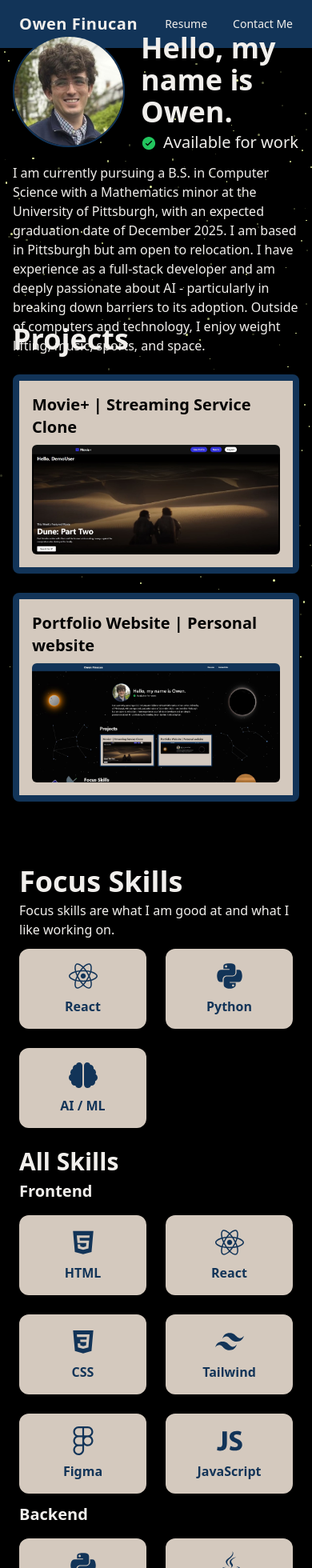
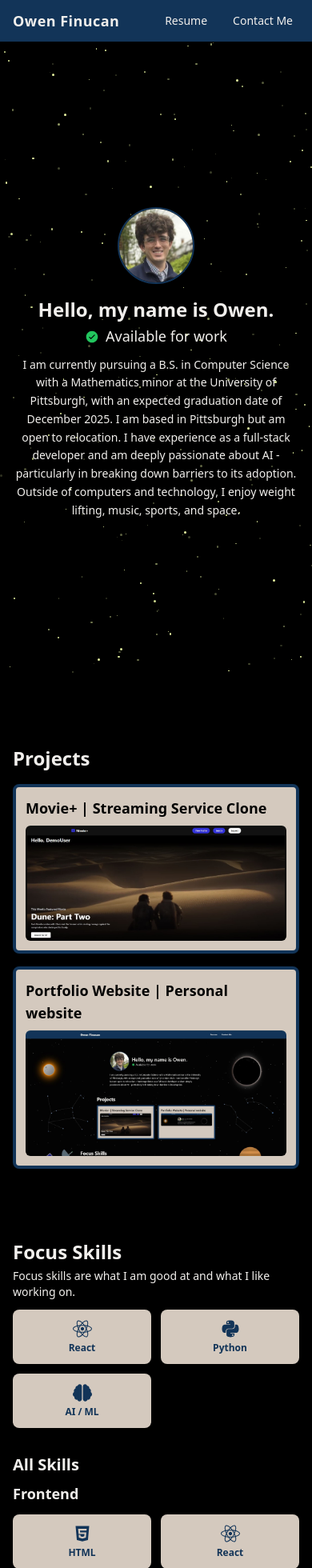
Before and after one commit to ofinucan7/PortfolioSite, a React (Create React App) app in the folder portfolio-website/: page / in a window 390 px wide. Shown: the top 1960 px of the page at 80% size. Built offline with nearby package versions, Linux system fonts and the light colour scheme.

Commit message:
rescaling components

```diff
--- a/portfolio-website/public/index.html
+++ b/portfolio-website/public/index.html
@@ -24,7 +24,7 @@
       work correctly both with client-side routing and a non-root public URL.
       Learn how to configure a non-root public URL by running `npm run build`.
     -->
-    <title>React App</title>
+    <title>Owen Finucan - Portfolio </title>
   </head>
   <body>
     <noscript>You need to enable JavaScript to run this app.</noscript>
--- a/portfolio-website/src/components/Hero.jsx
+++ b/portfolio-website/src/components/Hero.jsx
@@ -3,26 +3,35 @@ import { IoIosCheckmarkCircle } from "react-icons/io";
 
 const Hero = () => {
   return (
-    <div className={`flex justify-center items-center min-h-screen px-4 -mt-[240px] text-[#F1EFEC]`}>
-      <div className="flex flex-col items-start max-w-2xl w-full space-y-4">
+    <div className={`flex justify-center items-center min-h-screen px-4 sm:px-6 -mt-8 sm:-mt-16 lg:-mt-48 xl:-mt-60 text-[#F1EFEC]`}>
+      <div className="flex flex-col items-start max-w-2xl w-full space-y-4 sm:space-y-6">
 
         {/* picture + greeting */}
-        <div className="flex items-center space-x-5">
-          <img src="/imgs/face.jpg" alt="ProfilePicture" className="w-[140px] h-[140px] rounded-full border-2 border-[#123458] object-cover"/>
+        <div className="flex flex-col sm:flex-row items-center sm:items-center space-y-4 sm:space-y-0 sm:space-x-5 w-full">
+          <img
+            src="/imgs/face.jpg"
+            alt="ProfilePicture"
+            className="w-24 h-24 sm:w-32 sm:h-32 lg:w-[140px] lg:h-[140px] rounded-full border-2 border-[#123458] object-cover flex-shrink-0"
+          />
 
-          <div className="flex flex-col justify-center">
-            <h1 className="text-4xl font-semibold pb-2"> Hello, my name is Owen. </h1>
-            <p className="text-xl font-light flex items-center gap-2 leading-none"> <IoIosCheckmarkCircle className="text-green-500 size-5 translate-y-[1px]" /> Available for work </p>
+          <div className="flex flex-col justify-center text-center sm:text-left">
+            <h1 className="text-2xl sm:text-3xl lg:text-4xl font-semibold pb-2"> Hello, my name is Owen. </h1>
+            <p className="text-lg sm:text-xl font-light flex items-center justify-center sm:justify-start gap-2 leading-none">
+              <IoIosCheckmarkCircle className="text-green-500 text-lg sm:text-xl lg:size-5 translate-y-[1px]" />
+              Available for work
+            </p>
           </div>
         </div>
 
         {/* who i am */}
-        <div>
-            <p> I am currently pursuing a B.S. in Computer Science with a Mathematics minor at the University of Pittsburgh,
-                with an expected graduation date of December 2025. I am based in Pittsburgh but am open to relocation. I have
-                experience as a full-stack developer and am deeply passionate about AI - particularly
-                in breaking down barriers to its adoption. Outside of computers and technology, I enjoy weight lifting, music,
-                sports, and space. </p>
+        <div className="text-center sm:text-left">
+            <p className="text-sm sm:text-base lg:text-lg leading-relaxed">
+              I am currently pursuing a B.S. in Computer Science with a Mathematics minor at the University of Pittsburgh,
+              with an expected graduation date of December 2025. I am based in Pittsburgh but am open to relocation. I have
+              experience as a full-stack developer and am deeply passionate about AI - particularly
+              in breaking down barriers to its adoption. Outside of computers and technology, I enjoy weight lifting, music,
+              sports, and space.
+            </p>
         </div>
 
       </div>
--- a/portfolio-website/src/components/Nav.jsx
+++ b/portfolio-website/src/components/Nav.jsx
@@ -31,64 +31,62 @@ const Navbar = () => {
   }
 
   return (
-    <div className="w-full bg-[#123458] text-[#F1EFEC] shadow-md z-10">
-      <div className="max-w-6xl mx-auto px-6 py-4 flex justify-between items-center">
+    <div className="w-full bg-[#123458] text-[#F1EFEC] shadow-md z-10 mb-3">
+      <div className="max-w-6xl mx-auto px-4 sm:px-6 py-3 sm:py-4 flex justify-between items-center">
 
-        {/* Left - Name/Logo */}
-        <a href="/" className="text-xl font-extrabold tracking-wide hover:text-[#D4C9BE] transition-colors"> Owen Finucan </a>
+        {/* Left - Name */}
+        <a href="/" className="text-lg sm:text-xl font-extrabold tracking-wide hover:text-[#D4C9BE] transition-colors"> Owen Finucan </a>
 
         {/* Right - Navigation Links */}
-        <div className="flex space-x-8 text-sm font-medium">
-          <button className="hover:text-[#D4C9BE] transition-colors" onClick={() => setShowResume(true)}> Resume </button>
-          <button className="hover:text-[#D4C9BE] transition-colors" onClick={() => setShowContactMe(true)}> Contact Me </button>
+        <div className="flex space-x-4 sm:space-x-8 text-sm font-medium">
+          <button className="hover:text-[#D4C9BE] transition-colors px-2 py-1" onClick={() => setShowResume(true)}> Resume </button>
+          <button className="hover:text-[#D4C9BE] transition-colors px-2 py-1" onClick={() => setShowContactMe(true)}> Contact Me </button>
         </div>
 
       {showResume && (
-        <div className="fixed inset-0 bg-[#030303] bg-opacity-60 backdrop-blur-sm flex items-center justify-center z-50" onClick={() => setShowResume(false)}>
-          <div className="bg-[#D4C9BE] border-[8px] border-[#123458] max-w-6xl w-[90%] h-[90vh] rounded-xl p-6 relative text-[#111] flex flex-col z-[101]" onClick={(e) => e.stopPropagation()}>
+        <div className="fixed inset-0 bg-[#030303] bg-opacity-60 backdrop-blur-sm flex items-center justify-center z-50 p-4" onClick={() => setShowResume(false)}>
+          <div className="bg-[#D4C9BE] border-4 sm:border-[8px] border-[#123458] max-w-md w-full rounded-lg sm:rounded-xl p-6 relative text-[#111] text-center" onClick={(e) => e.stopPropagation()}>
             {/* close button */}
             <button onClick={() => setShowResume(false)} className="absolute top-2 right-4 text-gray-500 hover:text-black text-2xl"> &times; </button>
 
-            <h1 className="text-2xl font-bold mb-4"> My Resume </h1>
+            <h1 className="text-lg text-[#030303] mb-6"> How would you like so see my resume? </h1>
 
-            {/* preview */}
-            <div className="flex-1 overflow-hidden rounded-md border border-[#123458]">
-              <iframe   src="/Finucan%2C%20Owen%20-%20Resume.pdf#toolbar=0&navpanes=0&scrollbar=0&view=Fit" className="w-full h-full" title="Resume PDF" />
+            <div className="space-y-4">
+              {/* opens to new tab */}
+              <a href="/Finucan%2C%20Owen%20-%20Resume.pdf" target="_blank" rel="noopener noreferrer" className="block w-full bg-[#123458] text-[#F1EFEC] px-6 py-3 rounded-full font-medium hover:bg-[#0f2e4a] transition text-sm sm:text-base"> In Browser (opens in new tab) </a>
+
+              {/* Download */}
+              <a href="/Finucan%2C%20Owen%20-%20Resume.pdf" download="Finucan, Owen - Resume.pdf" className="block w-full bg-[#123458] text-[#F1EFEC] px-6 py-3 rounded-full font-medium hover:bg-[#0f2e4a] transition text-sm sm:text-base"> Download Resume (PDF) </a>
             </div>
 
-            {/* download resume */}
-            <div className="mt-4 flex justify-center">
-              <a href="/Finucan%2C%20Owen%20-%20Resume.pdf" download="Finucan, Owen - Resume.pdf" className="bg-[#123458] text-[#F1EFEC] px-6 py-2 rounded-full font-medium hover:bg-[#0f2e4a] transition"> Download Resume </a>
-            </div>
           </div>
         </div>
       )}
 
       {showSuccessAlert && (
-        <div className="fixed top-6 left-1/2 transform -translate-x-1/2 z-50 bg-[#318631] text-white px-6 py-3 rounded-xl shadow-lg text-sm sm:text-base font-medium transition-all">
+        <div className="fixed top-4 sm:top-6 left-1/2 transform -translate-x-1/2 z-50 bg-[#318631] text-white px-4 sm:px-6 py-2 sm:py-3 rounded-lg sm:rounded-xl shadow-lg text-sm sm:text-base font-medium transition-all mx-2">
           <span> Thank you for the message! I will be in contact with you shortly. </span>
         </div>
       )}
 
       {showContactMe && (
-        <div className="fixed inset-0 bg-[#030303] bg-opacity-60 backdrop-blur-sm flex items-center justify-center z-[100]" onClick={() => setShowContactMe(false)}>
-          <div className="bg-[#D4C9BE] border-[8px] border-[#123458] max-w-6xl w-[90%] h-[60vh] rounded-xl p-6 relative text-[#111] flex flex-col" onClick={(e) => e.stopPropagation()}>
+        <div className="fixed inset-0 bg-[#030303] bg-opacity-60 backdrop-blur-sm flex items-center justify-center z-[100] p-2 sm:p-4" onClick={() => setShowContactMe(false)}>
+          <div className="bg-[#D4C9BE] border-4 sm:border-[8px] border-[#123458] max-w-6xl w-full max-h-[95vh] sm:max-h-[70vh] rounded-lg sm:rounded-xl p-3 sm:p-6 relative text-[#111] flex flex-col" onClick={(e) => e.stopPropagation()}>
             {/* close button */}
-            <button onClick={() => setShowContactMe(false)} className="absolute top-2 right-4 text-gray-500 hover:text-black text-2xl"> &times; </button>
+            <button onClick={() => setShowContactMe(false)} className="absolute top-1 right-2 sm:top-2 sm:right-4 text-gray-500 hover:text-black text-xl sm:text-2xl"> &times; </button>
 
-            <h1 className="text-2xl font-bold"> Contact Me </h1>
-            <p className='text-s mb-[8px]'> Please just leave one of your phone number or your email so I can get back to you. </p>
+            <h1 className="text-xl sm:text-2xl font-bold"> Contact Me </h1>
+            <p className='text-xs sm:text-sm mb-2 sm:mb-[8px]'> Please just leave one of your phone number or your email so I can get back to you. </p>
 
             {/* form submission */}
-            <form action="https://formspree.io/f/mjkovlel" method="POST" className='flex flex-col gap-4 overflow-y-auto pr-2' onSubmit={ handleFormSubmit }>
-              <input type="text" name="Name" required placeholder='Your Name' className="p-3 rounded border border-[#123458] focus:outline-none"/>
-              <input type="text" name="Company" placeholder='Company or Organization (optional)' className="p-3 rounded border border-[#123458] focus:outline-none"/>
-              <input type="tel" name="Phone" placeholder='Phone Number (optional)' className="p-3 rounded border border-[#123458] focus:outline-none"/>
-              <input type="email" name="Email" placeholder='Your Email (optional)' className="p-3 rounded border border-[#123458] focus:outline-none"/>
-              <textarea name="message" required placeholder='Your Message' className="p-3 rounded border border-[#123458] h-32 resize-none focus:outline-none" />
-              <button type="submit" className="bg-[#123458] text-[#F1EFEC] px-6 py-2 rounded-full font-semibold hover:bg-[#0f2e4a] transition w-fit self-center"> Send Message </button>
+            <form action="https://formspree.io/f/mjkovlel" method="POST" className='flex flex-col gap-2 sm:gap-4 overflow-y-auto pr-1 sm:pr-2 flex-1' onSubmit={ handleFormSubmit }>
+              <input type="text" name="Name" required placeholder='Your Name' className="p-2 sm:p-3 rounded border border-[#123458] focus:outline-none text-sm sm:text-base"/>
+              <input type="text" name="Company" placeholder='Company or Organization (optional)' className="p-2 sm:p-3 rounded border border-[#123458] focus:outline-none text-sm sm:text-base"/>
+              <input type="tel" name="Phone" placeholder='Phone Number (optional)' className="p-2 sm:p-3 rounded border border-[#123458] focus:outline-none text-sm sm:text-base"/>
+              <input type="email" name="Email" placeholder='Your Email (optional)' className="p-2 sm:p-3 rounded border border-[#123458] focus:outline-none text-sm sm:text-base"/>
+              <textarea name="message" required placeholder='Your Message' className="p-2 sm:p-3 rounded border border-[#123458] h-24 sm:h-32 resize-none focus:outline-none text-sm sm:text-base" />
+              <button type="submit" className="bg-[#123458] text-[#F1EFEC] px-4 sm:px-6 py-2 rounded-full font-semibold hover:bg-[#0f2e4a] transition w-fit self-center text-sm sm:text-base mt-2"> Send Message </button>
             </form>
-
 
           </div>
         </div>
--- a/portfolio-website/src/components/Projects.jsx
+++ b/portfolio-website/src/components/Projects.jsx
@@ -6,13 +6,13 @@ const Projects = ({ projects }) => {
   const navigate = useNavigate();
 
   return (
-    <div className="max-w-4xl mx-auto py-10 px-4 text-[#F1EFEC] -mt-[300px]">
-      <h2 className={`text-4xl font-bold mb-6 text-[#F1EFEC]`} > Projects </h2>
+    <div className="max-w-4xl mx-auto py-6 sm:py-10 lg:py-16 px-4 text-[#F1EFEC] mt-8 sm:mt-16 lg:-mt-32 xl:-mt-72">
+      <h2 className={`text-2xl sm:text-3xl lg:text-4xl font-bold mb-4 sm:mb-6 text-[#F1EFEC]`} > Projects </h2>
 
-      <div className="grid grid-cols-1 sm:grid-cols-2 gap-6">
+      <div className="grid grid-cols-1 lg:grid-cols-2 gap-4 sm:gap-6">
         {projects.map((project, index) => (
-          <div key={index} onClick={() => setSelectedProject(project)} className="group bg-[#D4C9BE] border-[8px] border-[#123458] p-4 rounded-lg shadow-md hover:shadow-xl hover:scale-[1.02] transition transform cursor-pointer">
-            <p className="text-xl font-semibold mb-2 text-[#030303] group-hover:text-[#123458] transition-colors duration-200"> { project.title } | { project.short_desc } </p>
+          <div key={index} onClick={() => setSelectedProject(project)} className="group bg-[#D4C9BE] border-4 sm:border-[8px] border-[#123458] p-3 sm:p-4 rounded-lg shadow-md hover:shadow-xl hover:scale-[1.02] transition transform cursor-pointer">
+            <p className="text-lg sm:text-xl font-semibold mb-2 text-[#030303] group-hover:text-[#123458] transition-colors duration-200"> { project.title } | { project.short_desc } </p>
             <img src={project.img} alt={`${project.title} screenshot`} className="rounded-md w-full h-auto object-cover"/>
           </div>
         ))}
@@ -20,17 +20,17 @@ const Projects = ({ projects }) => {
 
       {/* basic info about projects */}
       {selectedProject && (
-        <div className="fixed inset-0 bg-[#030303] bg-opacity-70 flex items-center justify-center z-50" onClick={() => setSelectedProject(null)} >
-          <div className="bg-[#D4C9BE] p-8 rounded-xl border-[8px] border-[#123458] max-w-md w-full text-[#030303] relative" onClick={(e) => e.stopPropagation()}>
-            <button onClick={() => setSelectedProject(null)} className="absolute top-2 right-4 text-gray-400 hover:text-white text-2xl"> &times; </button>
+        <div className="fixed inset-0 bg-[#030303] bg-opacity-70 flex items-center justify-center z-50 p-4" onClick={() => setSelectedProject(null)} >
+          <div className="bg-[#D4C9BE] p-4 sm:p-6 lg:p-8 rounded-lg sm:rounded-xl border-4 sm:border-[8px] border-[#123458] max-w-sm sm:max-w-md lg:max-w-lg w-full text-[#030303] relative max-h-[90vh] overflow-y-auto" onClick={(e) => e.stopPropagation()}>
+            <button onClick={() => setSelectedProject(null)} className="absolute top-2 right-3 sm:right-4 text-gray-600 hover:text-black text-xl sm:text-2xl"> &times; </button>
 
             {/* project specific info */}
-            <h2 className="text-2xl font-bold">{ selectedProject.title }</h2>
-            <p className="mb-2">{selectedProject.desc}</p>
-            <img src={selectedProject.img} alt={`${selectedProject.title} screenshot`} className="rounded-md w-full h-auto object-cover mb-2"/>
-            <p className="text-sm text-[#030303] mb-1"> Tech Stack: {selectedProject.stack?.join(", ") || "N/A"} </p>
+            <h2 className="text-xl sm:text-2xl font-bold pr-8">{selectedProject.title}</h2>
+            <p className="mb-3 sm:mb-4 text-sm sm:text-base">{selectedProject.desc}</p>
+            <img src={selectedProject.img} alt={`${selectedProject.title} screenshot`} className="rounded-md w-full h-auto object-cover mb-3 sm:mb-4"/>
+            <p className="text-xs sm:text-sm text-[#030303] mb-3 sm:mb-4"> Tech Stack: {selectedProject.stack?.join(", ") || "N/A"} </p>
             <div className="flex justify-center">
-              <button onClick={() => navigate(selectedProject.redirect)} className="mt-2 bg-[#123458] text-[#F1EFEC] px-5 py-2 rounded-full font-medium transition hover:bg-[#0f2e4a] hover:shadow-md"> Explore Details </button>
+              <button onClick={() => navigate(selectedProject.redirect)} className="bg-[#123458] text-[#F1EFEC] px-4 sm:px-5 py-2 rounded-full font-medium transition hover:bg-[#0f2e4a] hover:shadow-md text-sm sm:text-base"> Explore Details </button>
             </div>
           </div>
         </div>
--- a/portfolio-website/src/components/Skills.jsx
+++ b/portfolio-website/src/components/Skills.jsx
@@ -5,17 +5,17 @@ const Skills = ({ focus_skills, all_skills, change_text_color } ) => {
   const [selectedSkill, setSelectedSkill] = useState(null);
 
   return (
-    <div className="max-w-6xl mx-auto px-6 py-20 text-[#F1EFEC] -mt-[40px]">
+    <div className="max-w-6xl mx-auto px-4 sm:px-6 py-8 sm:py-12 lg:py-20 text-[#F1EFEC] mt-8 sm:mt-12 lg:-mt-8 xl:-mt-16">
 
       {/* focus skills section */}
-      <div className='mb-[24px]'>
-        <h1 className={`text-4xl font-bold mb-1 text-left text-[#F1EFEC]`} >Focus Skills</h1>
-        <p className={`text-s font-light  mb-[12px]`} > Focus skills are what I am good at and what I like working on. </p>
-        <div className="grid grid-cols-2 sm:grid-cols-4 gap-6">
+      <div className='mb-8 sm:mb-12 lg:mb-[24px]'>
+        <h1 className={`text-2xl sm:text-3xl lg:text-4xl font-bold mb-1 text-left text-[#F1EFEC]`} >Focus Skills</h1>
+        <p className={`text-sm sm:text-base font-light mb-3 sm:mb-4 lg:mb-[12px]`} > Focus skills are what I am good at and what I like working on. </p>
+        <div className="grid grid-cols-2 sm:grid-cols-3 lg:grid-cols-4 gap-3 sm:gap-4 lg:gap-6">
           {focus_skills.map((skill, i) => (
-            <div key={i} onClick={() => setSelectedSkill(skill)} className="bg-[#D4C9BE] p-4 rounded-xl flex flex-col items-center hover:scale-105 transition cursor-pointer">
-              <skill.icon className="text-4xl text-[#123458] mb-2" />
-              <p className="text-[#123458] font-semibold">{skill.skill}</p>
+            <div key={i} onClick={() => setSelectedSkill(skill)} className="bg-[#D4C9BE] p-3 sm:p-4 rounded-lg sm:rounded-xl flex flex-col items-center hover:scale-105 transition cursor-pointer">
+              <skill.icon className="text-2xl sm:text-3xl lg:text-4xl text-[#123458] mb-1 sm:mb-2" />
+              <p className="text-[#123458] font-semibold text-xs sm:text-sm lg:text-base text-center">{skill.skill}</p>
             </div>
           ))}
         </div>
@@ -23,28 +23,29 @@ const Skills = ({ focus_skills, all_skills, change_text_color } ) => {
 
       {/* all skills section */}
       <div>
-        <h1 className={`text-3xl font-bold text-[#F1EFEC] mt-[5px] mb-[4px] text-left`}> All Skills </h1>
+        <h1 className={`text-xl sm:text-2xl lg:text-3xl font-bold text-[#F1EFEC] mt-2 sm:mt-3 lg:mt-[5px] mb-2 sm:mb-3 lg:mb-[4px] text-left`}> All Skills </h1>
+
         {/* Frontend */}
-        <div className="mb-[12px]">
-          <h2 className={`text-xl font-semibold mb-[16px] text-[#F1EFEC] mt-[5px] text-left`}> Frontend </h2>
-          <div className="grid grid-cols-2 sm:grid-cols-4 gap-6">
+        <div className="mb-6 sm:mb-8 lg:mb-[12px]">
+          <h2 className={`text-lg sm:text-xl font-semibold mb-3 sm:mb-4 lg:mb-[16px] text-[#F1EFEC] mt-2 sm:mt-3 lg:mt-[5px] text-left`}> Frontend </h2>
+          <div className="grid grid-cols-2 sm:grid-cols-3 lg:grid-cols-4 gap-3 sm:gap-4 lg:gap-6">
             {all_skills.frontend.map((skill, i) => (
-              <div key={i} onClick={() => setSelectedSkill(skill)} className="bg-[#D4C9BE] p-4 rounded-xl flex flex-col items-center hover:scale-105 transition cursor-pointer">
-                <skill.icon className="text-4xl text-[#123458] mb-2" />
-                <p className="text-[#123458] font-semibold">{skill.skill}</p>
+              <div key={i} onClick={() => setSelectedSkill(skill)} className="bg-[#D4C9BE] p-3 sm:p-4 rounded-lg sm:rounded-xl flex flex-col items-center hover:scale-105 transition cursor-pointer">
+                <skill.icon className="text-2xl sm:text-3xl lg:text-4xl text-[#123458] mb-1 sm:mb-2" />
+                <p className="text-[#123458] font-semibold text-xs sm:text-sm lg:text-base text-center">{skill.skill}</p>
               </div>
             ))}
           </div>
         </div>
 
         {/* Backend */}
-        <div className="mb-[12px]">
-          <h2 className={`text-xl font-semibold mb-[16px] text-[#F1EFEC] mt-[5px] text-left`}>Backend</h2>
-          <div className="grid grid-cols-2 sm:grid-cols-4 gap-6">
+        <div className="mb-6 sm:mb-8 lg:mb-[12px]">
+          <h2 className={`text-lg sm:text-xl font-semibold mb-3 sm:mb-4 lg:mb-[16px] text-[#F1EFEC] mt-2 sm:mt-3 lg:mt-[5px] text-left`}>Backend</h2>
+          <div className="grid grid-cols-2 sm:grid-cols-3 lg:grid-cols-4 gap-3 sm:gap-4 lg:gap-6">
             {all_skills.backend.map((skill, i) => (
-              <div key={i} onClick={() => setSelectedSkill(skill)} className="bg-[#D4C9BE] p-4 rounded-xl flex flex-col items-center hover:scale-105 transition cursor-pointer">
-                <skill.icon className="text-4xl text-[#123458] mb-2" />
-                <p className="text-[#123458] font-semibold">{skill.skill}</p>
+              <div key={i} onClick={() => setSelectedSkill(skill)} className="bg-[#D4C9BE] p-3 sm:p-4 rounded-lg sm:rounded-xl flex flex-col items-center hover:scale-105 transition cursor-pointer">
+                <skill.icon className="text-2xl sm:text-3xl lg:text-4xl text-[#123458] mb-1 sm:mb-2" />
+                <p className="text-[#123458] font-semibold text-xs sm:text-sm lg:text-base text-center">{skill.skill}</p>
               </div>
             ))}
           </div>
@@ -52,12 +53,12 @@ const Skills = ({ focus_skills, all_skills, change_text_color } ) => {
 
         {/* Other */}
         <div>
-          <h2 className={`text-xl font-semibold mb-[16px] text-[#F1EFEC] mt-[5px] text-left`}> Other </h2>
-          <div className="grid grid-cols-2 sm:grid-cols-4 gap-6">
+          <h2 className={`text-lg sm:text-xl font-semibold mb-3 sm:mb-4 lg:mb-[16px] text-[#F1EFEC] mt-2 sm:mt-3 lg:mt-[5px] text-left`}> Other </h2>
+          <div className="grid grid-cols-2 sm:grid-cols-3 lg:grid-cols-4 gap-3 sm:gap-4 lg:gap-6">
             {all_skills.other.map((skill, i) => (
-              <div key={i} onClick={() => setSelectedSkill(skill)} className="bg-[#D4C9BE] p-4 rounded-xl flex flex-col items-center hover:scale-105 transition cursor-pointer">
-                <skill.icon className="text-4xl text-[#123458] mb-2" />
-                <p className="text-[#123458] font-semibold">{skill.skill}</p>
+              <div key={i} onClick={() => setSelectedSkill(skill)} className="bg-[#D4C9BE] p-3 sm:p-4 rounded-lg sm:rounded-xl flex flex-col items-center hover:scale-105 transition cursor-pointer">
+                <skill.icon className="text-2xl sm:text-3xl lg:text-4xl text-[#123458] mb-1 sm:mb-2" />
+                <p className="text-[#123458] font-semibold text-xs sm:text-sm lg:text-base text-center">{skill.skill}</p>
               </div>
             ))}
           </div>
@@ -65,23 +66,27 @@ const Skills = ({ focus_skills, all_skills, change_text_color } ) => {
 
       </div>
 
+      {selectedSkill && (
+        <div className="fixed inset-0 bg-[#030303] bg-opacity-70 flex items-center justify-center z-50 p-4" onClick={() => setSelectedSkill(null)}>
+          <div className="bg-[#D4C9BE] p-4 sm:p-6 lg:p-8 rounded-lg sm:rounded-xl border-4 sm:border-[8px] border-[#123458] max-w-sm sm:max-w-md lg:max-w-lg w-full text-[#030303] relative max-h-[90vh] overflow-y-auto" onClick={(e) => e.stopPropagation()}>
+            <button onClick={() => setSelectedSkill(null)} className="absolute top-2 right-3 sm:right-4 text-[#030303] hover:text-gray-600 text-xl sm:text-2xl"> &times; </button>
 
-            {selectedSkill && (
-              <div className="fixed inset-0 bg-[#030303] bg-opacity-70 flex items-center justify-center z-50" onClick={() => setSelectedSkill(null)}>
-                <div className="bg-[#D4C9BE] p-8 rounded-xl border-[8px] border-[#123458] max-w-md w-full text-[#030303] relative" onClick={(e) => e.stopPropagation()}>
-                  <button onClick={() => setSelectedSkill(null)} className="absolute top-2 right-4 text-[#030303] hover:text-white text-2xl"> &times; </button>
-
-                  <div className="flex items-center gap-3 mb-4">
-                    <selectedSkill.icon className="text-4xl text-[#123458]" />
-                    <h1 className="text-2xl font-bold">{selectedSkill.skill}</h1>
+            <div className="flex items-center gap-2 sm:gap-3 mb-3 sm:mb-4 pr-8">
+              <selectedSkill.icon className="text-2xl sm:text-3xl lg:text-4xl text-[#123458]" />
+              <h1 className="text-lg sm:text-xl lg:text-2xl font-bold">{selectedSkill.skill}</h1>
             </div>
 
             {selectedSkill.projectsUsed?.length > 0 && (
-                    <div className="mb-6">
+              <div className="mb-4 sm:mb-6">
                 <p className="text-sm font-medium text-[#030303] mb-2"> Used in: </p>
-                      <ul className="grid grid-cols-2 gap-x-4 gap-y-2 text-sm text-[#030303] list-disc list-inside">
+                <ul className="grid grid-cols-1 sm:grid-cols-2 gap-x-4 gap-y-2 text-xs sm:text-sm text-[#030303] list-disc list-inside">
                   {selectedSkill.projectsUsed.map((project, idx) => (
-                          <li key={idx} className="list-item"> {project.name}{" "} <a href={project.link} target="_blank" rel="noopener noreferrer" className="text-[#123458] hover:underline font-medium ml-1"> | Go to Project </a> </li>
+                    <li key={idx} className="list-item break-words">
+                      {project.name}{" "}
+                      <a href={project.link} target="_blank" rel="noopener noreferrer" className="text-[#123458] hover:underline font-medium ml-1 break-all">
+                        | Go to Project
+                      </a>
+                    </li>
                   ))}
                 </ul>
               </div>
@@ -91,7 +96,6 @@ const Skills = ({ focus_skills, all_skills, change_text_color } ) => {
         </div>
       )}
 
-
     </div>
   );
 };
```
Also changed, not shown: portfolio-website/src/components/Footer.jsx (+11 -6 lines), portfolio-website/public/icon.png (added), 1 other file (tests, documents, lock files or other folders). Lines whose indentation alone changed are shown as unchanged.
